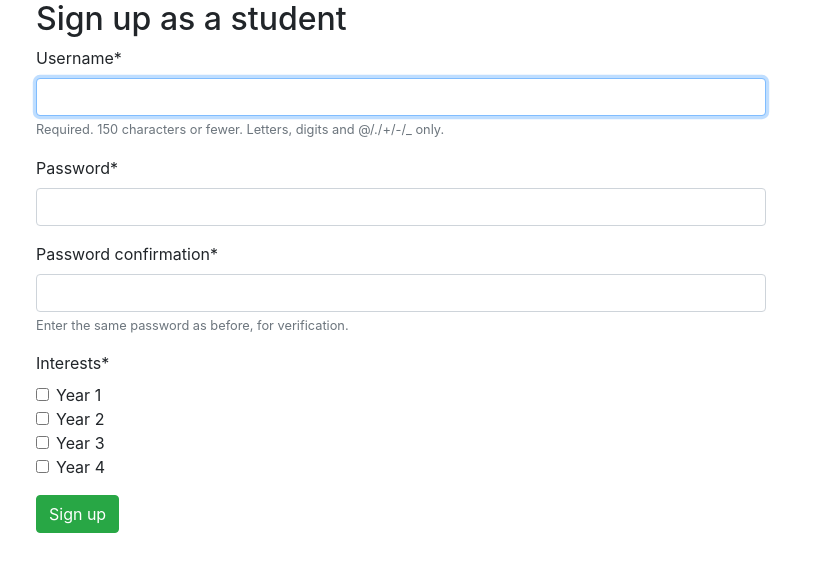
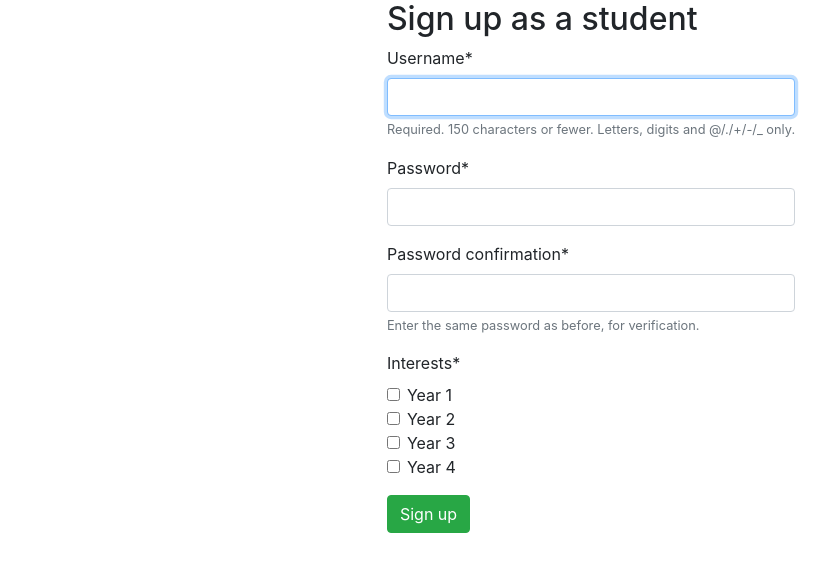
Before and after one commit to MarvinKweyu/AssessMe, a Django app: page /accounts/signup/student/ in a window 1280 px wide. Shown: the part 56-628 px from the top of the page, without its empty margins (49-879 px from the left). Run offline with Django 3.2, Linux system fonts and the light colour scheme; data comes from the database, SQL or seed files in the repository; both versions use the stored data as it was after the commit; some libraries are stand-ins or nearby versions.

Commit message:
centralized login and signup form

```diff
--- a/classroom/forms.py
+++ b/classroom/forms.py
@@ -21,7 +21,7 @@ class TeacherSignUpForm(UserCreationForm):
 
 class StudentSignUpForm(UserCreationForm):
     interests = forms.ModelMultipleChoiceField(
-        queryset=Subject.objects.all(),
+        queryset= Subject.objects.all(),
         widget=forms.CheckboxSelectMultiple,
         required=True
     )
--- a/templates/base.html
+++ b/templates/base.html
@@ -130,8 +130,8 @@
       <ul class="navbar-nav ml-auto">
         <li class="nav-item ">
           {% if user.is_authenticated %}
-{#              <a class="nav-item">Hi {{ user.username }}</a>#}
-         <a class="nav-link" href="{% url 'logout' %}">logout</a>
+              <!-- <a class="nav-item">Hi {{ user.username }}</a> -->
+         <a class="nav-link" href="{% url 'logout' %}">{{user.username}} || logout</a>
           {% else %}
           <a class="nav-link" href="{% url 'login' %}">Login</a>
           {% endif %}
--- a/templates/registration/signup_form.html
+++ b/templates/registration/signup_form.html
@@ -3,15 +3,20 @@
 {% load crispy_forms_tags %}
 
 {% block content %}
-  <div class="row">
-    <div class="col-md-8 col-sm-10 col-12">
+<div class="container-fluid background"></div>
+<div class="row justify-content-center">
+  <!-- background effect -->
+    <div class="particles-js" >
+    <div class="login col-12">
       <h2>Sign up as a {{ user_type }}</h2>
-      <form method="post" novalidate>
+      <form method="post" novalidate class="login-form">
         {% csrf_token %}
         <input type="hidden" name="next" value="{{ next }}">
         {{ form|crispy }}
         <button type="submit" class="btn btn-success">Sign up</button>
       </form>
+
+    </div>
     </div>
   </div>
 {% endblock %}
```
Also changed, not shown: classroom/templates/classroom/home.html (+6 -7 lines), templates/registration/login.html (+11 -3 lines), db.sqlite3.
